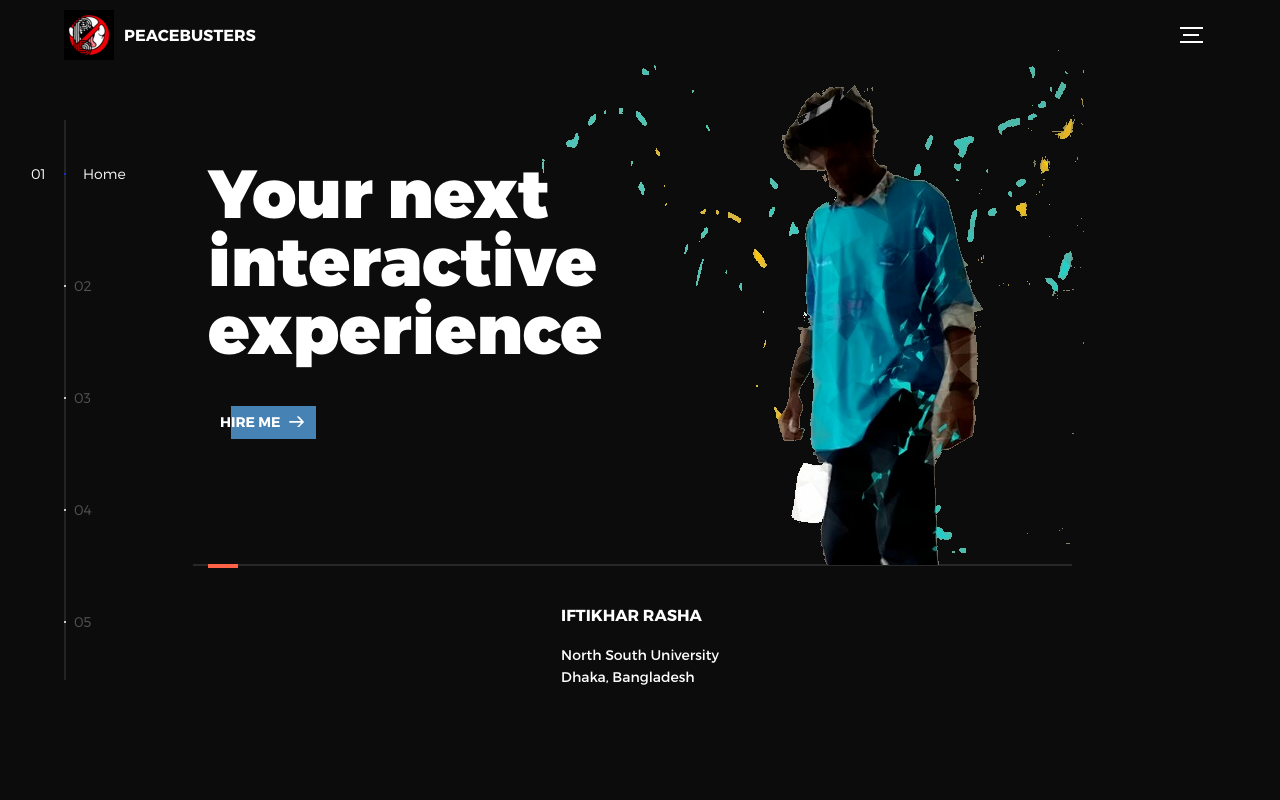
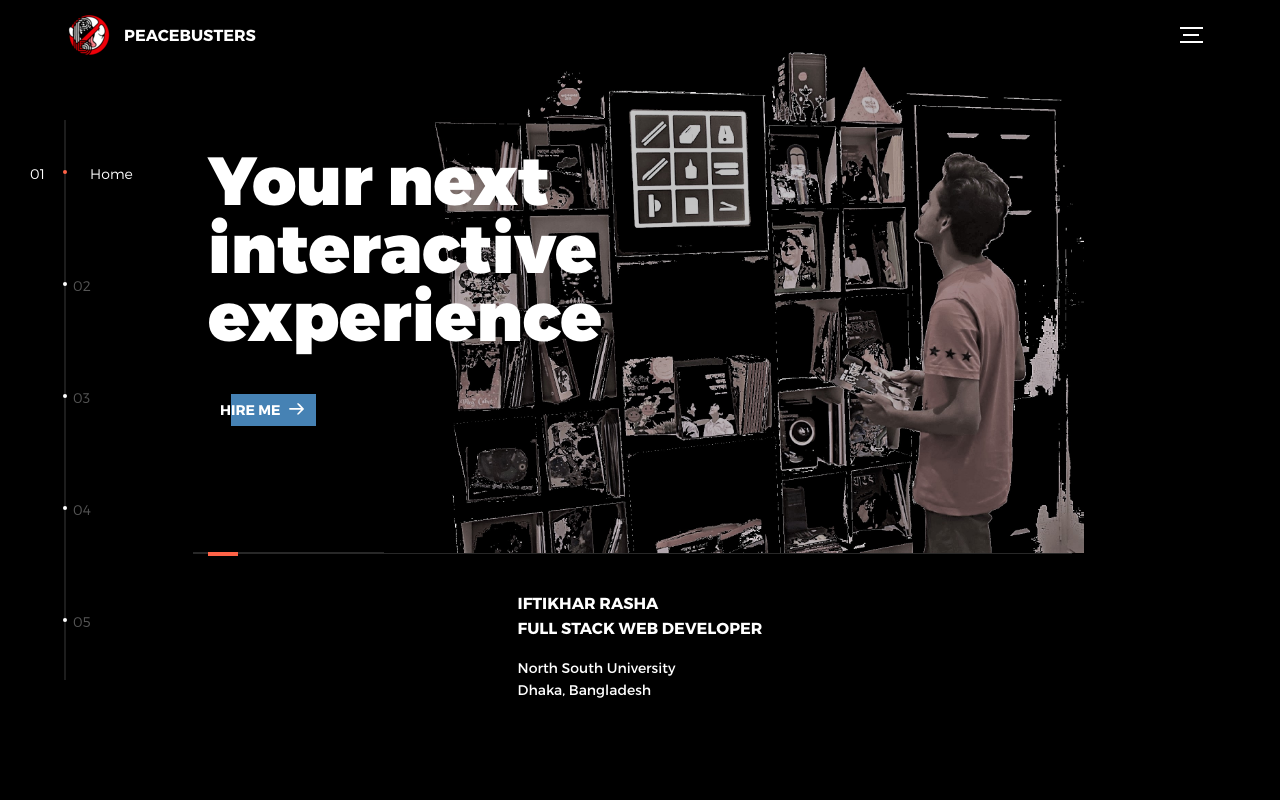
Before and after one commit to iftikharrasha/iftikharrasha.github.io, a PHP site: page / in a window 1280 px wide. Run offline with PHP 8.4, Linux system fonts and the light colour scheme.

Commit message:
site customised

```diff
--- a/assets/css/main.css
+++ b/assets/css/main.css
@@ -176,6 +176,11 @@ background:#FFF498}
 ::-moz-selection{
 background:#FFF498}
 
+.img1{
+    width: 700px;
+    height: 527.05px;
+}
+
 img::-moz-selection{
 background:transparent}
 
@@ -189,7 +194,7 @@ body{
 -webkit-tap-highlight-color:#FFF498}
 
 body{
-background-color:#0c0c0c;
+background-color:#000;
 font-size:14px;
 line-height:1.6;
 font-family:"Montserrat",sans-serif;
@@ -504,8 +509,9 @@ z-index:10}
 .side-nav>li{
 position:relative;
 top:-5px;
+right: 0.9px;
 color:#fff;
-font-size:6px;
+font-size:12px;
 cursor:pointer}
 
 .side-nav>li span{
@@ -542,7 +548,7 @@ content:"04"}
 content:"05"}
 
 .side-nav li.is-active{
-color:#0f33ff;
+color:tomato;
 -webkit-transition:color .4s ease-in-out;
 transition:color .4s ease-in-out}
 
@@ -1056,13 +1062,13 @@ background-size:cover;
 background-repeat:no-repeat}
 
 .about--options>a:nth-child(1){
-background-image:url("../img/portfolio.jpg")}
+background-image:url("../img/blog.jpg")}
 
 .about--options>a:nth-child(2){
 background-image:url("../img/admin.jpg")}
 
 .about--options>a:nth-child(3){
-background-image:url("../img/portfolio2.jpg")}
+background-image:url("../img/portfolio.jpg")}
 
 .about--options>a:hover h3{
 bottom:-50px}
@@ -1141,7 +1147,7 @@ top:0;
 left:0;
 width:100%;
 height:100%;
-background-image:url("../img/contact-visual.png");
+background-image:url("../img/contact-visual1.png");
 background-position:center;
 background-size:cover;
 background-repeat:no-repeat}
@@ -1191,7 +1197,7 @@ display:block;
 margin:14px 0;
 text-decoration:none;
 color:#fff;
-font-weight:700}
+font-weight:400}
 
 .contact--lockup .modal--information p{
 margin-top:0}
--- a/index.html
+++ b/index.html
@@ -56,7 +56,7 @@
                   </svg>
                   <span class="btn-background"></span>
                 </button>
-                <img src="assets/img/introduction-visual4.png" alt="Welcome">
+                <img class="img1" src="assets/img/introduction-visual3.png" alt="Welcome">
               </div>
               <div class="intro--options">
                 <a href="#0">
@@ -65,7 +65,7 @@
                 </a>
 
 				<a href="#0">
-                  <h3>Iftikhar Rasha</h3>
+                  <h3>Iftikhar Rasha<br>Full Stack Web Developer</h3>
                   <p>North South University<br>Dhaka, Bangladesh</p>
                 </a>
                 <a href="#0">
@@ -190,7 +194,7 @@
                         <path d="M950,705L555,310L360,505C253,612,160,700,155,700c-6,0-44-34-85-75l-75-75l278-278L550-5l475,475c261,261,475,480,475,485c0,13-132,145-145,145C1349,1100,1167,922,950,705z"/>
                       </g>
                       </svg>
-                      App Design
+                      Web Design
                     </label>
                     <input id="opt-2" type="checkbox" value="graphic design">
                     <label for="opt-2">
```
Also changed, not shown: other parts of index.html (+29 -25 lines), assets/img/admin.jpg, assets/img/blog.jpg (added), assets/img/cap.jpg (deleted), assets/img/contact-visual.png (deleted), assets/img/contact-visual1.png (added), assets/img/dew.png (added), assets/img/introduction-visual1.png (added), assets/img/introduction-visual3.png (added), assets/img/introduction-visual4.png (deleted), assets/img/logo.png (deleted), assets/img/pb.png (deleted), assets/img/peacebusters.jpg (added), assets/img/pg_art_4x.jpg (deleted), 4 more files.
